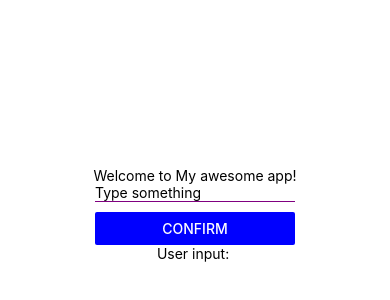
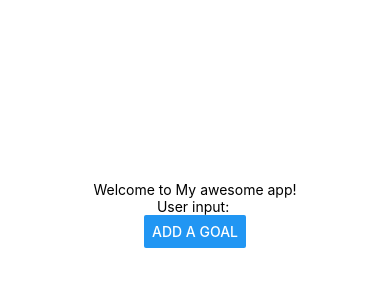
Before and after one commit to xiaoxuansu11041104/5520week2, a React Native app: screen / in a window 390 px wide. Shown: the part 208-508 px from the top of the page. Built offline with nearby package versions, Linux system fonts and the light colour scheme.

Commit message:
Added modal

```diff
--- a/App.js
+++ b/App.js
@@ -1,5 +1,5 @@
 import { StatusBar } from 'expo-status-bar';
-import { StyleSheet, Text, TextInput, View } from 'react-native';
+import { Button, StyleSheet, Text, TextInput, View } from 'react-native';
 import Header from './Components/Header';
 import Input from './Components/Input';
 import React, { useState } from 'react';
@@ -13,23 +13,39 @@ export default function App() {
   // Declare a state variable to store the user input
   const [userText, setUserText] = useState('');
 
+  //  Declare a visible state for the modal
+  const [modalVisible, setModalVisible] = useState(false);
+
   // Callback function to handle the input data from the Input component
   function handleInputData(input) {
     setUserText(input);
-
+    // Hide the modal after confirming
+    setModalVisible(false);
   }
 
 
   return (
     <View style={styles.container}>
 
+
       <StatusBar style="auto" />
       <Header name={appName} />
 
-      {/* Pass the 'handleInputData' as the 'onConfirm' prop */}
-      <Input onConfirm={handleInputData} />
+
       {/* Display the user input */}
       <Text>User input: {userText}</Text>
+
+      {/* Button to show the modal */}
+      <Button
+        title = "Add a goal"
+        onPress = {() => setModalVisible(true)}
+      />
+
+      {/* Pass the modal visibility state and onConfirm callback to Input */}
+      <Input
+        visible={modalVisible}
+        onConfirm={handleInputData}
+      />
 
     </View>
   );
--- a/Components/Input.js
+++ b/Components/Input.js
@@ -1,7 +1,7 @@
-import { Text, View, TextInput, Button, StyleSheet} from 'react-native'
+import { Text, View, TextInput, Button, StyleSheet, Modal} from 'react-native'
 import React, { useState, useRef, useEffect } from 'react';
 
-export default function Input({autoFocus, onConfirm}) {
+export default function Input({autoFocus, onConfirm, visible}) {
     const [text, setText] = useState('');
     const textInputRef = useRef(null); // Reference to manage focus
     const [isFocused, setIsFocused] = useState(false); // State to track focus
@@ -36,6 +36,7 @@ export default function Input({autoFocus, onConfirm}) {
         if (onConfirm) {
             onConfirm(text); // Call the onConfirm function with the input text
         }
+        setText(''); // Clear the input after confirming
     }
 
     // Function to determine the message to display based on input length
@@ -47,45 +48,48 @@ export default function Input({autoFocus, onConfirm}) {
     };
 
     return (
-    <View>
+        <Modal
+            visible={visible}
+            animationType="slide"
+            transparent={true} // Use a transparent background to create a modal overlay effect
+        >
+            <View style={styles.modalContainer}>
+            <View style={styles.inputContainer}>
                 <TextInput
                 ref={textInputRef}
                 placeholder="Type something"
-          keyboardType="default"
-          style={{ borderBottomColor: 'purple', borderBottomWidth: 1, width: 200, marginBottom: 10 }}
+                style={styles.input}
                 value={text}
                 onChangeText={updateText}
-          onBlur={handleBlur}
-          onFocus={handleFocus}
                 />
 
-        {/* Real-time character count */}
-        {text.length > 0 && (
-            <Text>Character count: {text.length}</Text>
-        )}
-
-        {/* Display message when the input loses focus */}
-        {showMessage && (
-            <Text style={{ color: text.length >= 3 ? 'green' : 'red' }}>
-            {getMessage()}
-            </Text>
-        )}
-
                 {/* Button to confirm the input */}
-        <Button
-            title="Confirm"
-            onPress={handleConfirm}
-            color="blue"
-        />
+                <Button title="Confirm" onPress={handleConfirm} color="blue" />
             </View>
-  )
+            </View>
+        </Modal>
+        );
     }
 
+
     const styles = StyleSheet.create({
+        modalContainer: {
+          flex: 1,
+          justifyContent: 'center',
+          alignItems: 'center',
+          backgroundColor: 'rgba(0, 0, 0, 0.5)', // Add a semi-transparent background
+        },
+        inputContainer: {
+          width: '80%',
+          padding: 20,
+          backgroundColor: 'white',
+          borderRadius: 10,
+          alignItems: 'center',
+        },
         input: {
-        borderBottomColor: 'blue',
+          borderBottomColor: 'purple',
           borderBottomWidth: 1,
-        width: 200,
-        marginBottom: 10
-    }
+          width: '100%',
+          marginBottom: 20,
+        },
       });
```
Lines whose indentation alone changed are shown as unchanged.
